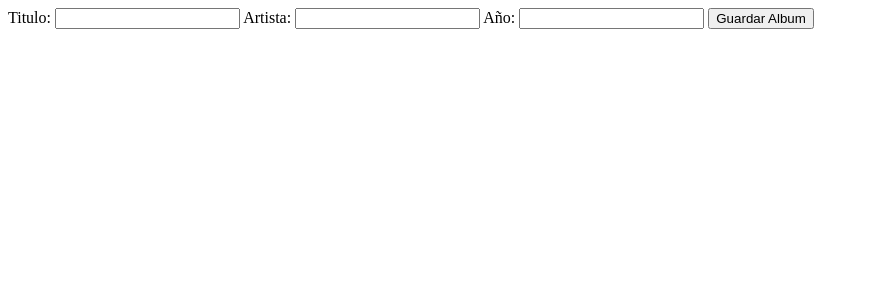
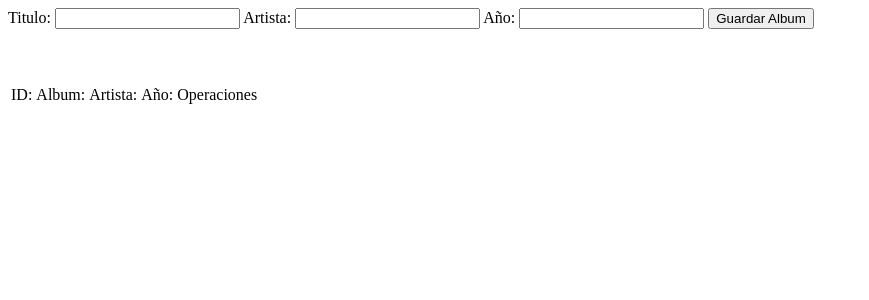
Before and after one commit to MichelleQM/POO195, a Flask app: page / in a window 1280 px wide. Shown: the top 300 px of the page, without its empty margins (0-869 px from the left). Run offline with Flask 3, Linux system fonts and the light colour scheme; data that the repository does not hold is empty; some libraries are stand-ins or nearby versions.

Commit message:
Practica 8

```diff
--- a/CrudAlbums/app.py
+++ b/CrudAlbums/app.py
@@ -12,6 +12,14 @@ mysql = MySQL(app)
 
 @app.route('/')
 def index():
+    try:
+        cursor = mysql.connection.cursor()
+        cursor.execute('SELECT * FROM albums')
+        consultaA = cursor.fetchall()
+        #print(consultaA)
+        return render_template('index.html', albums= consultaA)
+    except Exception as e:
+        print(e)
     return render_template('index.html')
 
 @app.route('/guardarAlbum', methods=['POST'])
--- a/CrudAlbums/templates/index.html
+++ b/CrudAlbums/templates/index.html
@@ -34,6 +34,36 @@
         <button type="submit">Guardar Album</button>
 
     </form>
+    <br>
+    <br>
+    <br>
+
+    <table>
+        <thead>
+            <tr>
+                <td>ID: </td>
+                <td>Album: </td>
+                <td>Artista: </td>
+                <td>Año:</td>
+                <td>Operaciones</td>
+            </tr>
+        </thead>
+
+        <tbody>
+            {% for album in albums %}
+            <tr>
+                <td>{{album.0}}</td>
+                <td>{{album.1}}</td>
+                <td>{{album.2}}</td>
+                <td>{{album.3}}</td>
+                <td>
+                <td><a href="#">Editar</a></td>
+                <td><a href="#">Eliminar</a></td>
+            </tr>
+            {%endfor%}
+        </tbody>
+    </table>
+
 </body>
 
 </html>
```
